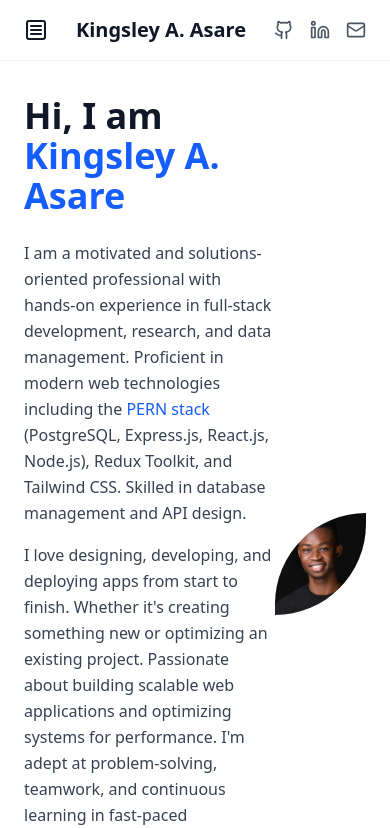
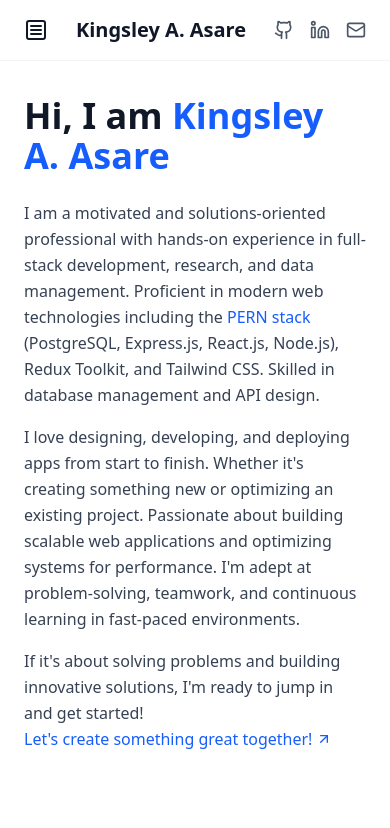
Before and after one commit to KLightiam/portfolio, a React (Vite) app: page / in a window 390 px wide. Shown: the top 828 px of the page. Built offline with nearby package versions, Linux system fonts and the light colour scheme.

Commit message:
hide about image on smaller screens

```diff
--- a/src/App.jsx
+++ b/src/App.jsx
@@ -138,7 +138,7 @@ const App = () => {
               </p>
             </div>
           </div>
-          <div className='sm:hidden md:block overflow-hidden'>
+          <div className='hidden md:block overflow-hidden'>
             <img src="./20190521_111102.jpg" alt="A picture of me" srcset="" width={900} className='rounded-tl-full rounded-br-full object-contain '/>
           </div>
         </section>
```
